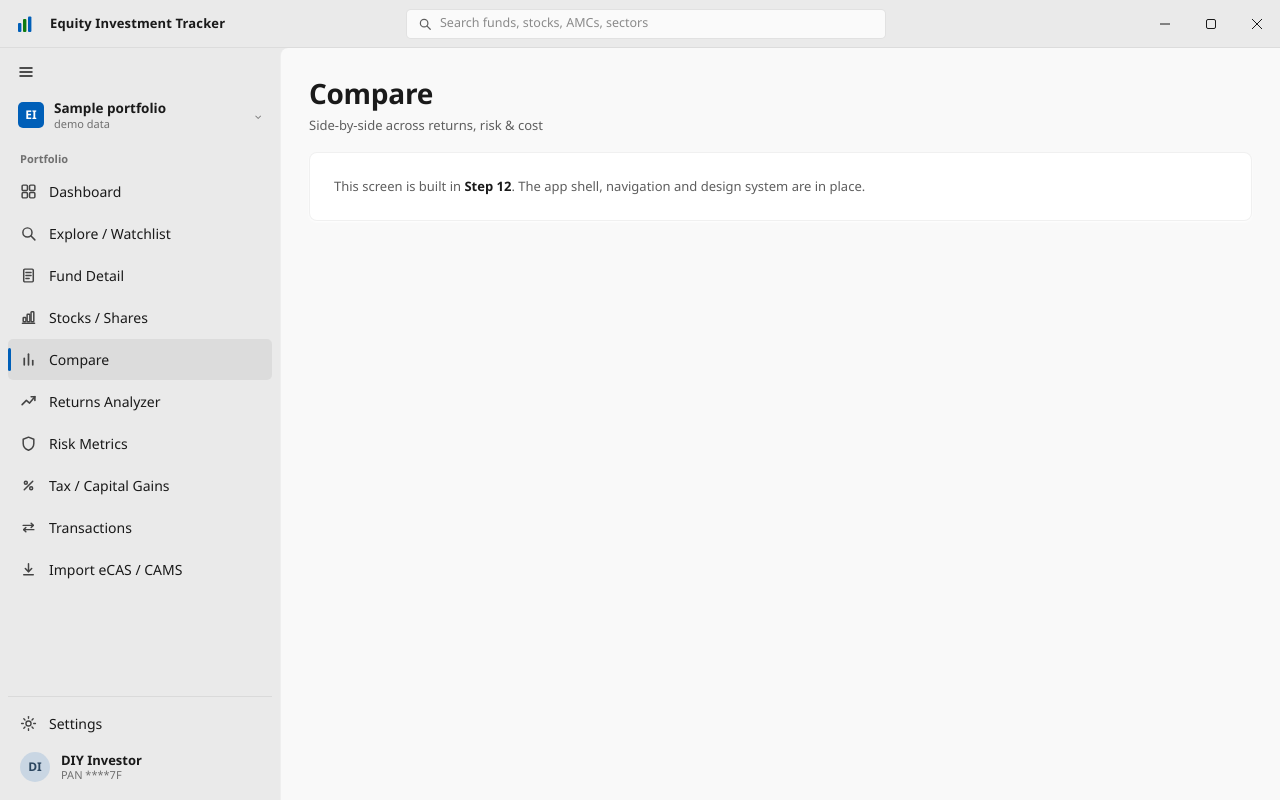
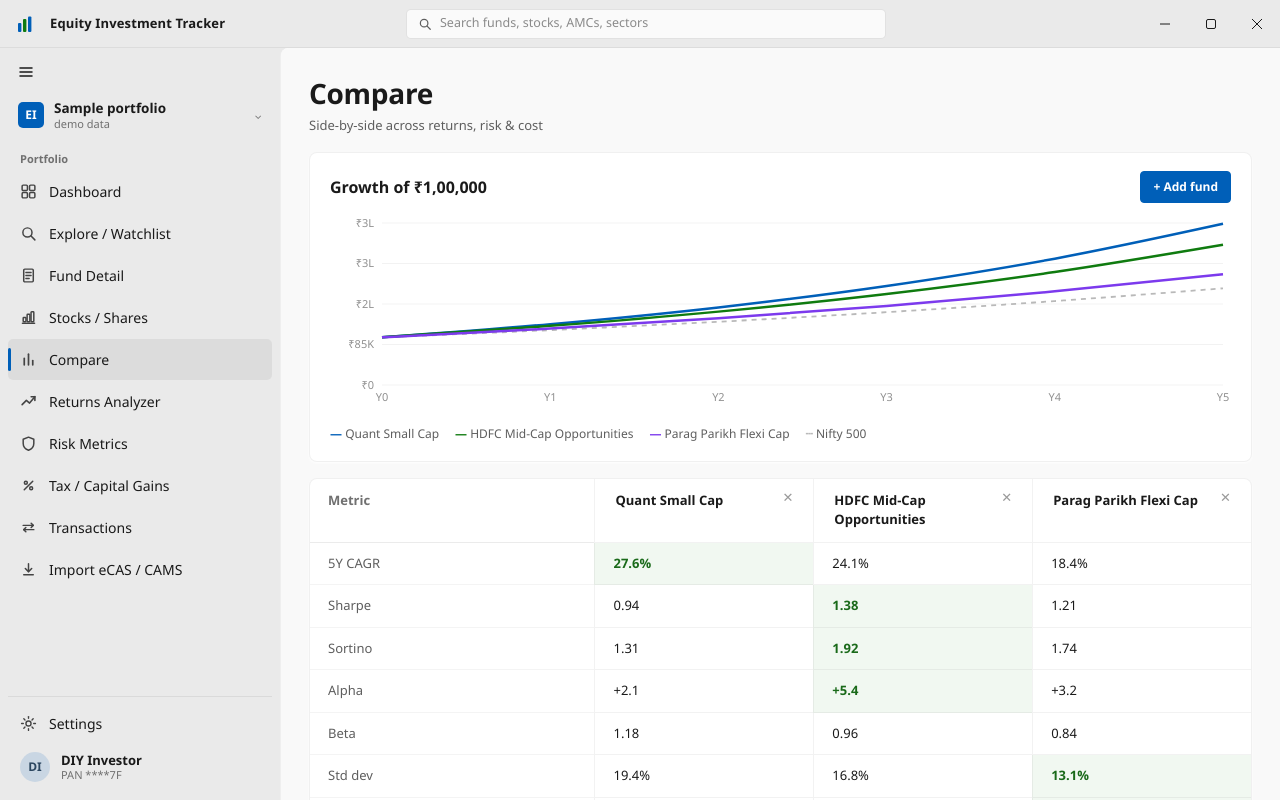
Before and after one commit to AbhiNow0909/Fund-Tracker, a Next.js app in the folder frontend/: page /compare in a window 1280 px wide. Built offline with nearby package versions, Linux system fonts and the light colour scheme.

Commit message:
Compare screen — growth chart, dynamic metrics comparison table

```diff
--- a/frontend/app/(app)/compare/page.tsx
+++ b/frontend/app/(app)/compare/page.tsx
@@ -1,5 +1,157 @@
-import { PagePlaceholder } from "@/components/ui/PagePlaceholder";
+"use client";
+
+import { useMemo, useState } from "react";
+import Link from "next/link";
+import { FUNDS } from "@/lib/mockData";
+import { CompareGrowthChart, type CompareLine } from "@/components/charts/CompareGrowthChart";
+
+const COLORS = ["#005FB8", "#0f7b0f", "#7c3aed", "#d97706", "#0891b2", "#be185d"];
+
+const METRICS: { key: keyof (typeof FUNDS)["ppfas"]; label: string; dir: "max" | "min" | "none" }[] = [
+  { key: "r5y", label: "5Y CAGR", dir: "max" },
+  { key: "sharpe", label: "Sharpe", dir: "max" },
+  { key: "sortino", label: "Sortino", dir: "max" },
+  { key: "alpha", label: "Alpha", dir: "max" },
+  { key: "beta", label: "Beta", dir: "none" },
+  { key: "std", label: "Std dev", dir: "min" },
+  { key: "expense", label: "Expense ratio", dir: "min" },
+];
+
+const pnum = (v: string) => parseFloat(String(v).replace(/[^0-9.\-]/g, ""));
+const shortName = (id: string) => FUNDS[id].name.split(" · ")[0];
 
 export default function ComparePage() {
-  return <PagePlaceholder title="Compare" subtitle="Side-by-side across returns, risk & cost" step="Step 12" />;
+  const [ids, setIds] = useState<string[]>(["quantsmall", "hdfcmid", "ppfas"]);
+  const [addOpen, setAddOpen] = useState(false);
+
+  const addable = Object.keys(FUNDS).filter((id) => !ids.includes(id));
+  const add = (id: string) => {
+    setIds((prev) => (prev.includes(id) ? prev : [...prev, id]));
+    setAddOpen(false);
+  };
+  const remove = (id: string) => setIds((prev) => (prev.length > 2 ? prev.filter((x) => x !== id) : prev));
+
+  const lines: CompareLine[] = ids.map((id, i) => ({
+    id,
+    short: shortName(id),
+    color: COLORS[i % COLORS.length],
+    cagr: pnum(FUNDS[id].r5y) / 100,
+  }));
+
+  const gridStyle = useMemo(
+    () => ({ gridTemplateColumns: `1.3fr ${ids.map(() => "minmax(96px,1fr)").join(" ")}` }),
+    [ids]
+  );
+
+  return (
+    <>
+      <div className="mb-4">
+        <h1 className="text-[28px] font-semibold tracking-[-0.01em] text-ink">Compare</h1>
+        <p className="mt-0.5 text-[13px] text-ink-secondary">Side-by-side across returns, risk &amp; cost</p>
+      </div>
+
+      {/* growth chart */}
+      <div className="mb-4 rounded-card border border-black/[0.06] bg-card p-[18px] px-5 shadow-card">
+        <div className="relative mb-3 flex items-center justify-between">
+          <span className="text-[16px] font-semibold text-ink">Growth of ₹1,00,000</span>
+          {addable.length > 0 && (
+            <button
+              onClick={() => setAddOpen((o) => !o)}
+              className="rounded-pill border border-accent bg-accent px-3 py-1.5 text-[12px] font-semibold text-white hover:bg-accent-hover"
+            >
+              + Add fund
+            </button>
+          )}
+          {addOpen && (
+            <div className="absolute right-0 top-[38px] z-50 max-h-[300px] w-64 overflow-auto rounded-[7px] border border-black/[0.12] bg-white p-1 shadow-[0_8px_22px_rgba(0,0,0,0.18)]">
+              <div className="px-2.5 pb-1 pt-1.5 text-[11px] font-semibold text-ink-faint">Add a fund to compare</div>
+              {addable.map((id) => (
+                <button
+                  key={id}
+                  onClick={() => add(id)}
+                  className="flex w-full items-center justify-between gap-2 rounded-nav px-2.5 py-2 text-left hover:bg-black/[0.04]"
+                >
+                  <div className="leading-tight">
+                    <div className="text-[13px] font-semibold text-ink">{shortName(id)}</div>
+                    <div className="text-[11px] text-ink-muted">{FUNDS[id].sub.split(" · ")[0]}</div>
+                  </div>
+                  <span className="text-[15px] font-bold text-accent">+</span>
+                </button>
+              ))}
+            </div>
+          )}
+        </div>
+
+        <CompareGrowthChart lines={lines} />
+
+        <div className="mt-2.5 flex flex-wrap gap-4 text-[12px] text-ink-secondary">
+          {lines.map((l) => (
+            <span key={l.id}>
+              <span className="font-bold" style={{ color: l.color }}>—</span> {l.short}
+            </span>
+          ))}
+          <span>
+            <span className="font-bold text-[#b9b9b9]">┄</span> Nifty 500
+          </span>
+        </div>
+      </div>
+
+      {/* metrics table */}
+      <div className="overflow-hidden rounded-card border border-black/[0.06] bg-card shadow-card">
+        <div className="overflow-x-auto">
+          <div className="tnum" style={{ minWidth: 200 + ids.length * 120 }}>
+            {/* header */}
+            <div className="grid" style={gridStyle}>
+              <div className="border-b border-black/[0.08] px-[18px] py-3 text-[13px] font-semibold text-ink-muted">
+                Metric
+              </div>
+              {ids.map((id) => (
+                <div
+                  key={id}
+                  className="flex items-start justify-between gap-1.5 border-b border-l border-black/[0.05] px-[18px] py-2.5"
+                >
+                  <Link href={`/fund/${id}`} className="rounded-pill px-0.5 py-0.5 text-[13px] font-semibold text-ink hover:text-accent">
+                    {shortName(id)}
+                  </Link>
+                  {ids.length > 2 && (
+                    <button onClick={() => remove(id)} className="px-0.5 text-[13px] leading-snug text-[#9a9a9a] hover:text-loss">
+                      ✕
+                    </button>
+                  )}
+                </div>
+              ))}
+            </div>
+
+            {/* metric rows */}
+            {METRICS.map((m, ri) => {
+              const nums = ids.map((id) => pnum(FUNDS[id][m.key]));
+              let best = -1;
+              if (m.dir === "max") best = nums.indexOf(Math.max(...nums));
+              else if (m.dir === "min") best = nums.indexOf(Math.min(...nums));
+              const last = ri === METRICS.length - 1;
+              return (
+                <div className="grid" style={gridStyle} key={m.label}>
+                  <div className={`px-[18px] py-[11px] text-[13px] text-ink-secondary ${last ? "" : "border-b border-black/[0.045]"}`}>
+                    {m.label}
+                  </div>
+                  {ids.map((id, i) => (
+                    <div
+                      key={id}
+                      className={`border-l border-black/[0.05] px-[18px] py-[11px] text-[13px] ${last ? "" : "border-b border-black/[0.045]"} ${i === best ? "bg-[#f1f8f1] font-semibold text-[#1a6a1a]" : "text-ink"}`}
+                    >
+                      {FUNDS[id][m.key]}
+                    </div>
+                  ))}
+                </div>
+              );
+            })}
+          </div>
+        </div>
+      </div>
+
+      <div className="mt-2.5 text-[12px] text-ink-muted">
+        Highlighted cell = best on that metric · click a fund name to open it · ✕ to remove.
+      </div>
+    </>
+  );
 }
--- /dev/null
+++ b/frontend/components/charts/CompareGrowthChart.tsx
@@ -0,0 +1,60 @@
+"use client";
+
+import {
+  CartesianGrid,
+  Line,
+  LineChart,
+  ResponsiveContainer,
+  Tooltip,
+  XAxis,
+  YAxis,
+} from "recharts";
+import { formatINRCompact, formatINR } from "@/lib/formatters";
+
+export interface CompareLine {
+  id: string;
+  short: string;
+  color: string;
+  cagr: number; // decimal, e.g. 0.184
+}
+
+const BENCH_CAGR = 0.152; // Nifty 500 TRI 5Y CAGR (from mock benchmark row)
+const YEARS = [0, 1, 2, 3, 4, 5];
+
+/** Growth of ₹1,00,000 invested 5 years ago, compounded at each item's 5Y CAGR. */
+export function CompareGrowthChart({ lines }: { lines: CompareLine[] }) {
+  const data = YEARS.map((t) => {
+    const row: Record<string, number | string> = { year: `Y${t}` };
+    lines.forEach((l) => {
+      row[l.id] = Math.round(100000 * Math.pow(1 + l.cagr, t));
+    });
+    row.bench = Math.round(100000 * Math.pow(1 + BENCH_CAGR, t));
+    return row;
+  });
+
+  return (
+    <div className="h-[200px] w-full">
+      <ResponsiveContainer width="100%" height="100%">
+        <LineChart data={data} margin={{ top: 8, right: 8, left: 4, bottom: 0 }}>
+          <CartesianGrid vertical={false} stroke="rgba(0,0,0,0.05)" />
+          <XAxis dataKey="year" tickLine={false} axisLine={false} tick={{ fontSize: 11, fill: "#909090" }} />
+          <YAxis
+            tickLine={false}
+            axisLine={false}
+            width={48}
+            tick={{ fontSize: 11, fill: "#909090" }}
+            tickFormatter={(v) => formatINRCompact(Number(v), 0)}
+          />
+          <Tooltip
+            formatter={(v: number, name: string) => [formatINR(v), name]}
+            contentStyle={{ fontSize: 12, borderRadius: 6 }}
+          />
+          <Line type="monotone" dataKey="bench" name="Nifty 500" stroke="#b9b9b9" strokeWidth={1.8} strokeDasharray="5 5" dot={false} />
+          {lines.map((l) => (
+            <Line key={l.id} type="monotone" dataKey={l.id} name={l.short} stroke={l.color} strokeWidth={2.5} dot={false} />
+          ))}
+        </LineChart>
+      </ResponsiveContainer>
+    </div>
+  );
+}
```
